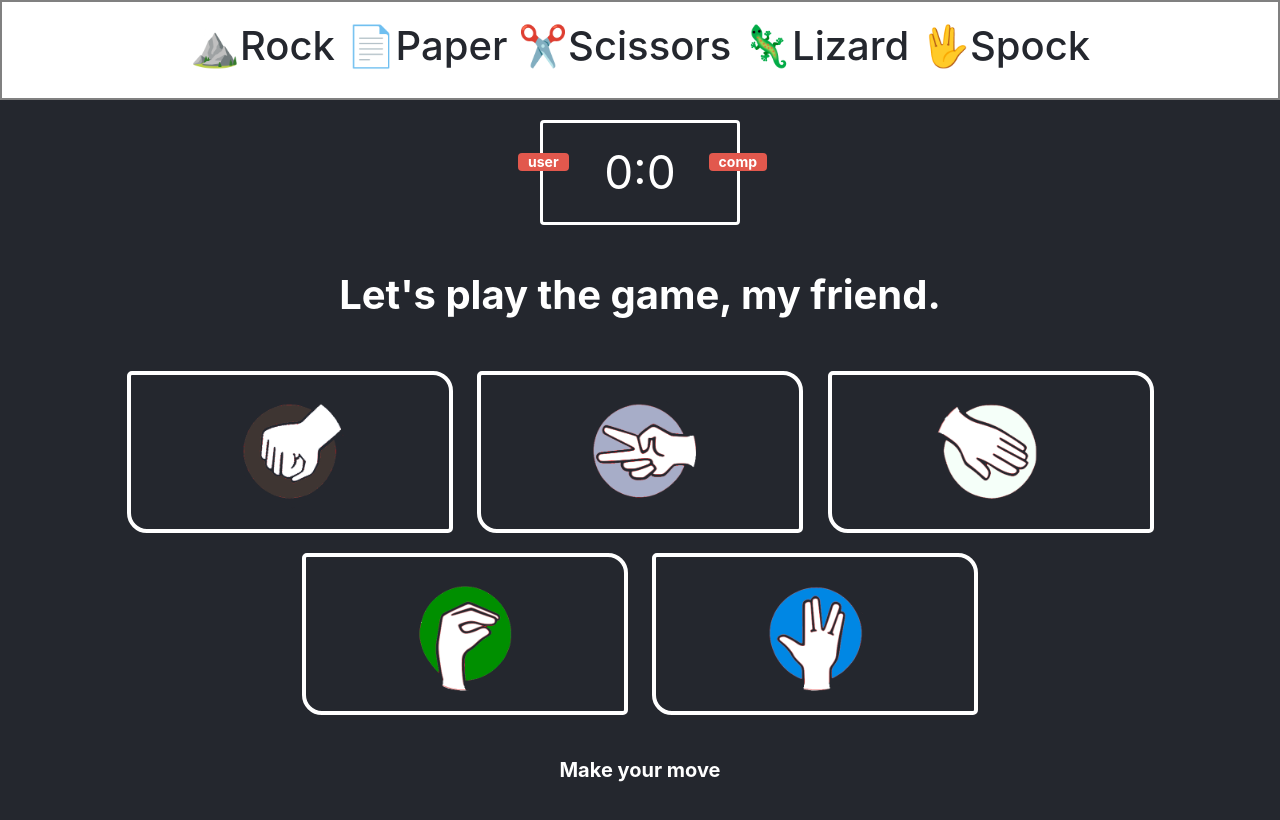
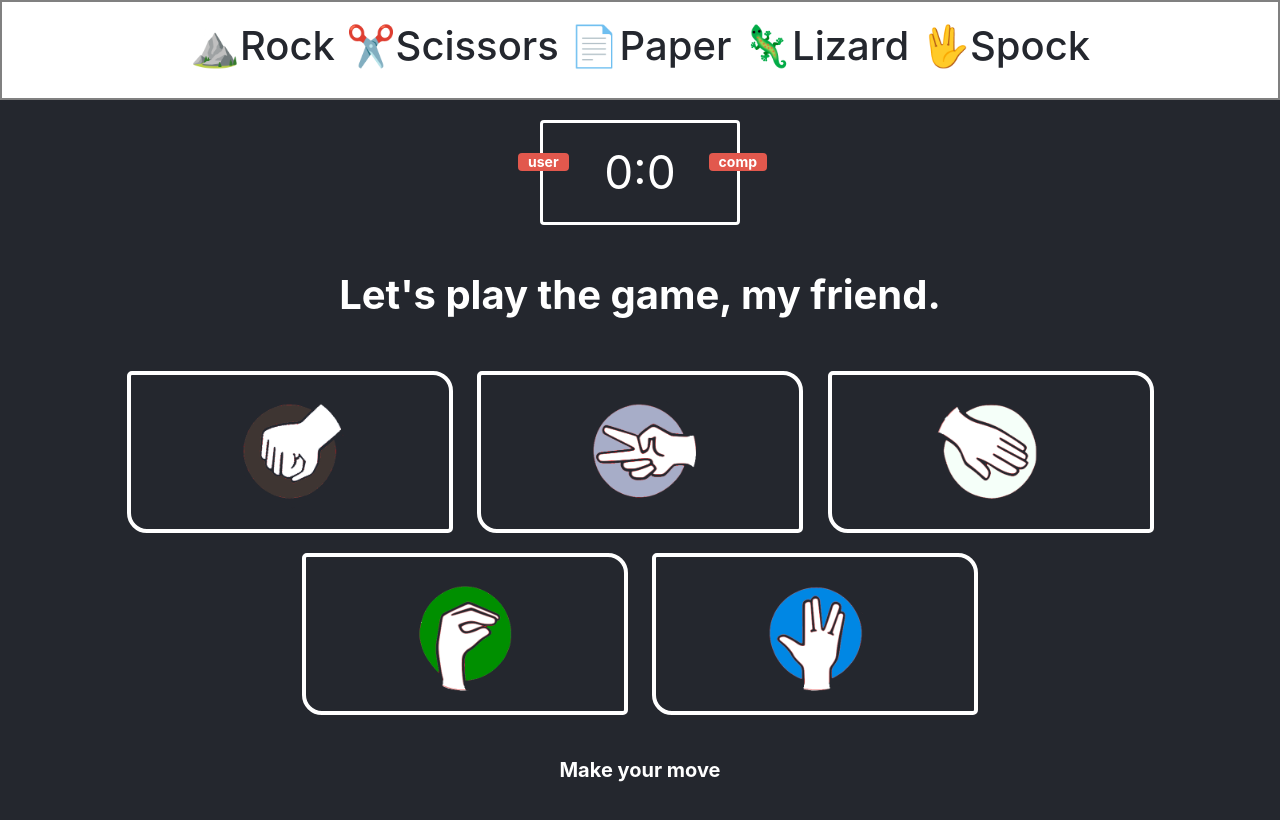
Before and after one commit to SoulMate17/rock-paper-scissors, a plain HTML site: page index.html in a window 1280 px wide. Drawn offline with nearby package versions, Linux system fonts and the light colour scheme.

Commit message:
[-] important fix

```diff
--- a/index.html
+++ b/index.html
@@ -8,7 +8,7 @@
 </head>
 <body>
     <header>
-    <h1>⛰Rock 📄Paper ✂Scissors 🦎Lizard 🖖Spock</h1>
+    <h1>⛰Rock ✂Scissors 📄Paper 🦎Lizard 🖖Spock</h1>
     <link rel="stylesheet" href="styles.css">
 </header>
 
```
